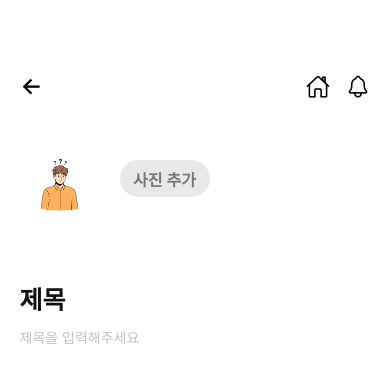
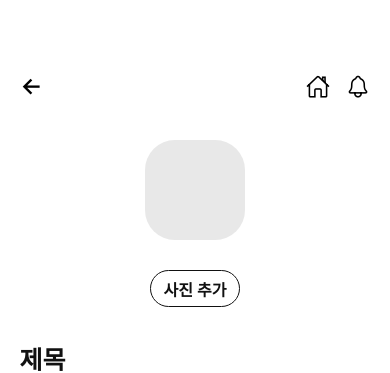
Before and after one commit to CookiePawn/MBPJ, a React Native app: screen /CofounderEdit in a window 390 px wide. Shown: the top 373 px of the page. Built offline with nearby package versions, Linux system fonts and the light colour scheme.

Commit message:
UPDATE
1. 디자인 수정
2. 스타트업 수정 페이지 수정
3. 글 작성하기 페이지 구성 수정
4. 이미지 없는 경우 회색 화면으로 나오게 start-solo 이미지 변경
5. 기존 start-solo 이미지는 start-solo1로 임시 변경

```diff
--- a/screens/AlertPage.js
+++ b/screens/AlertPage.js
@@ -407,7 +407,7 @@ const styles = StyleSheet.create({
     nameText: {
         fontSize: 20,
         fontWeight: 'bold',
-        marginBottom: 15
+        marginBottom: 15,
     },
     nameText1: {
         fontSize: 20,
--- a/screens/Cofounder-edit.js
+++ b/screens/Cofounder-edit.js
@@ -290,34 +290,32 @@ const styles = StyleSheet.create({
     //프로필 세션
     profileView: {
         width: '90%',
-        height: 100,
+        height: 180,
         marginTop: 30,
-        flexDirection: 'row',
-        flex: 1,
+        alignItems: 'center',
     },
     profileImage: {
-        width: 80,
-        height: 80,
-        borderRadius: 10,
+        width: 100,
+        height: 100,
+        borderRadius: 30,
         margin: 10,
-        marginLeft: 0,
-        marginRight: 20,
     },
     profileInfoView: {
-        flex: 1,
         justifyContent: 'center',
     },
     imageBtn: {
         width: 90,
         height: 37,
-        backgroundColor: '#E8E8E8',
+        backgroundColor: 'white',
         borderRadius: 30,
-        marginTop: 30,
+        marginTop: 20,
         alignItems: 'center',
         justifyContent: 'center',
+        borderWidth: 1,
+        borderColor: '#111111'
     },
     imageBtnText: {
-        color: '#777777',
+        color: '#111111',
         fontSize: 16,
         fontWeight: 600,
     },
@@ -336,7 +334,7 @@ const styles = StyleSheet.create({
     inforView: {
         width: '90%',
         height: 500,
-        marginTop: 100,
+        marginTop: 30,
     },
     bigText: {
         color: '#111',
--- a/screens/Info-Cofounder.js
+++ b/screens/Info-Cofounder.js
@@ -58,9 +58,6 @@ const StartUpInfo = (props) => {
 
     const isFocused = useIsFocused();
 
-    const handlePress = () => {
-        Keyboard.dismiss();
-    };
 
     useEffect(() => {
         const fetchCofounder = async () => {
--- a/screens/Info-StartUp-edit.js
+++ b/screens/Info-StartUp-edit.js
@@ -271,7 +271,7 @@ const StartUpEdit = (props) => {
                                 styles.smallText,
                                 {
                                     position: 'absolute',
-                                    top: 20,
+                                    top: 26,
                                     right: 0,
                                 }
                             ]}>단계 재설정</Text>
@@ -405,33 +405,32 @@ const styles = StyleSheet.create({
     //프로필 세션
     profileView: {
         width: '90%',
-        height: 100,
+        height: 200,
         marginTop: 30,
-        flexDirection: 'row',
+        alignItems: 'center',
     },
     profileImage: {
-        width: 80,
-        height: 80,
-        borderRadius: 100,
+        width: 100,
+        height: 100,
+        borderRadius: 30,
         margin: 10,
-        marginLeft: 0,
-        marginRight: 20,
     },
     profileInfoView: {
-        flex: 1,
         justifyContent: 'center',
     },
     imageBtn: {
         width: 90,
         height: 37,
-        backgroundColor: '#E8E8E8',
+        backgroundColor: 'white',
         borderRadius: 30,
-        marginTop: 30,
+        marginTop: 20,
         alignItems: 'center',
         justifyContent: 'center',
+        borderWidth: 1,
+        borderColor: '#111111'
     },
     imageBtnText: {
-        color: '#777777',
+        color: '#111111',
         fontSize: 16,
         fontWeight: 600,
     },
--- a/screens/MyPage.js
+++ b/screens/MyPage.js
@@ -274,7 +274,7 @@ const styles = StyleSheet.create({
     profileBtn: {
         width: '90%',
         height: 50,
-        backgroundColor: '#E8E8E8',
+        backgroundColor: '#5552E2',
         borderRadius: 30,
         marginTop: 20,
         alignItems: 'center',
@@ -283,7 +283,7 @@ const styles = StyleSheet.create({
     profileBtnText: {
         fontSize: 16,
         fontWeight: 600,
-        color: '#777777'
+        color: 'white'
     },
 
 
--- a/screens/MyProfile.js
+++ b/screens/MyProfile.js
@@ -347,16 +347,18 @@ const styles = StyleSheet.create({
         borderRadius: 100,
     },
     imageBtn: {
-        width: 114,
+        width: 90,
         height: 37,
-        backgroundColor: '#E8E8E8',
+        backgroundColor: 'white',
         borderRadius: 30,
-        marginTop: 30,
+        marginTop: 20,
         alignItems: 'center',
         justifyContent: 'center',
+        borderWidth: 1,
+        borderColor: '#111111'
     },
     imageBtnText: {
-        color: '#777777',
+        color: '#111111',
         fontSize: 16,
         fontWeight: 600,
     },
```
Also changed, not shown: assets/start-solo.png, assets/start-solo1.png (added).
